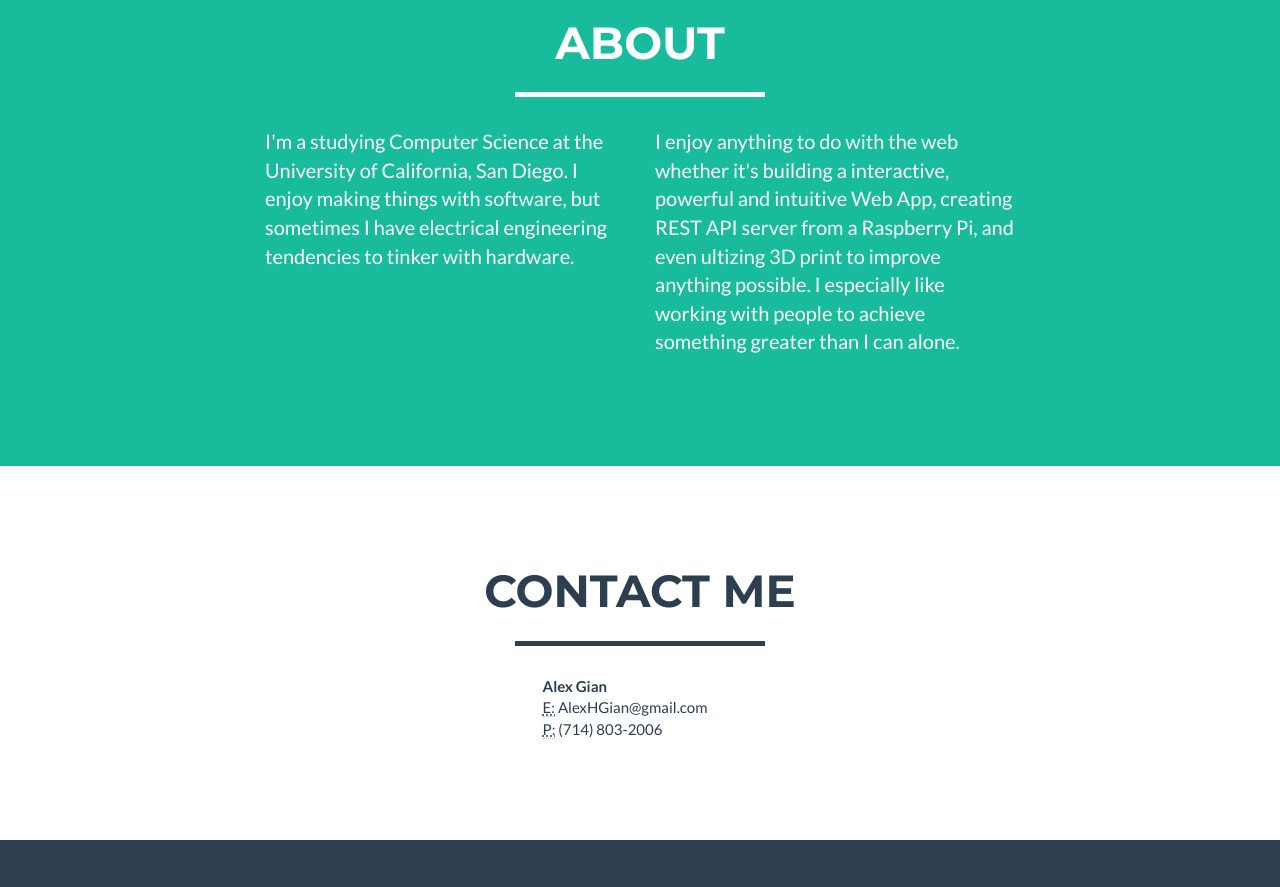
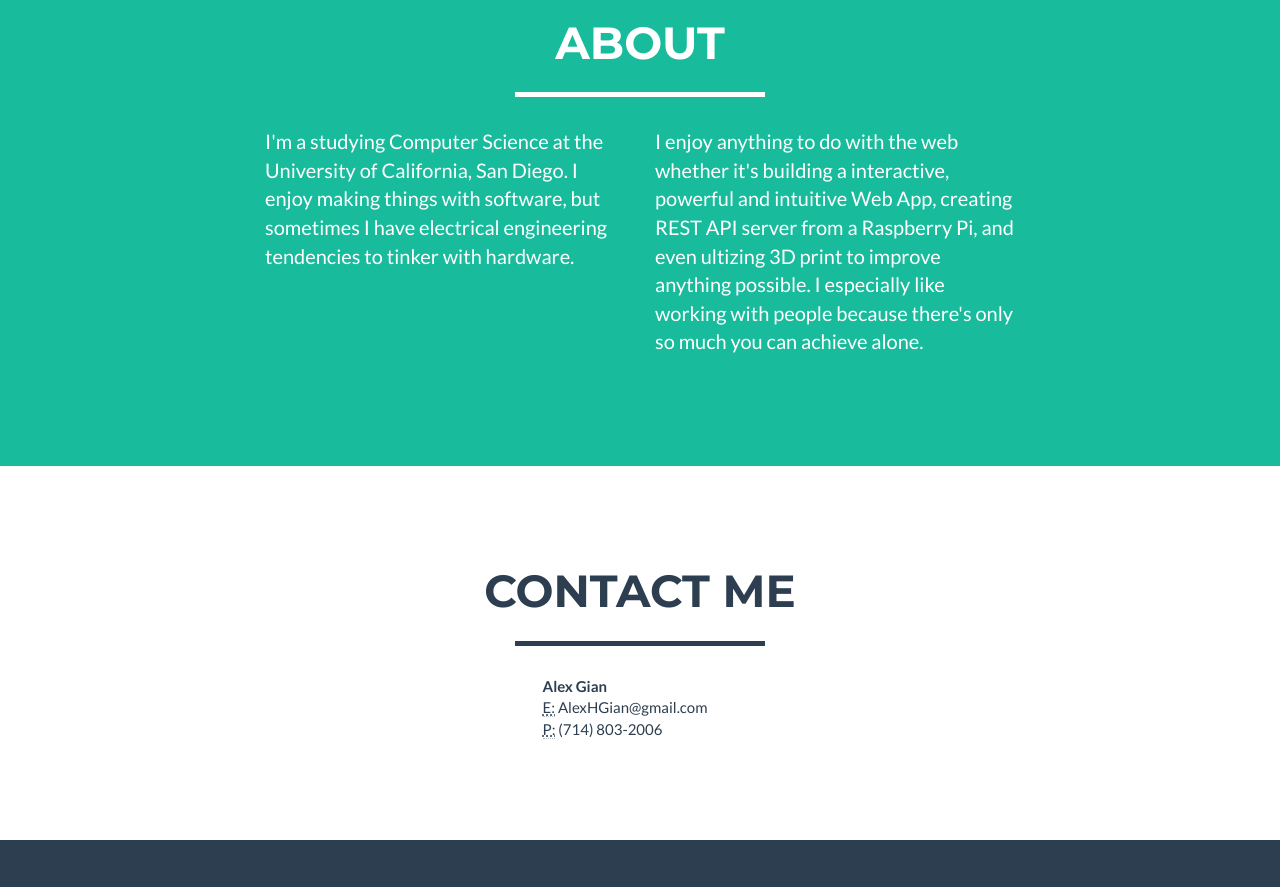
Before and after one commit to alexhgian/old.alexhgian.github.io, a website: page index.html in a window 1280 px wide. Shown: the part 1200-2087 px from the top of the page. Drawn offline with nearby package versions, Linux system fonts and the light colour scheme; no server answers; some icons are missing.

Commit message:
Summar Updated

```diff
--- a/index.html
+++ b/index.html
@@ -120,7 +120,7 @@
                     <p>I'm a studying Computer Science at the University of California, San Diego. I enjoy making things with software, but sometimes I have electrical engineering tendencies to tinker with hardware.</p>
                 </div>
                 <div class="col-lg-4">
-                    <p>I enjoy anything to do with the web whether it's building a interactive, powerful and intuitive Web App, creating REST API server from a Raspberry Pi, and even ultizing 3D print to improve anything possible. I especially like working with people to achieve something greater than I can alone.</p>
+                    <p>I enjoy anything to do with the web whether it's building a interactive, powerful and intuitive Web App, creating REST API server from a Raspberry Pi, and even ultizing 3D print to improve anything possible. I especially like working with people because there's only so much you can achieve alone.</p>
                 </div>
                 <!-- <div class="col-lg-4">
                     <p>I enjoy anything to do with the web whether it's building a interactive, powerful and intuitive Web App, creating REST API server from a Raspberry Pi, and even ultizing 3D print to improve anything possible. I especially like working with like-minded people striving to making things that will change the world.</p>
```
